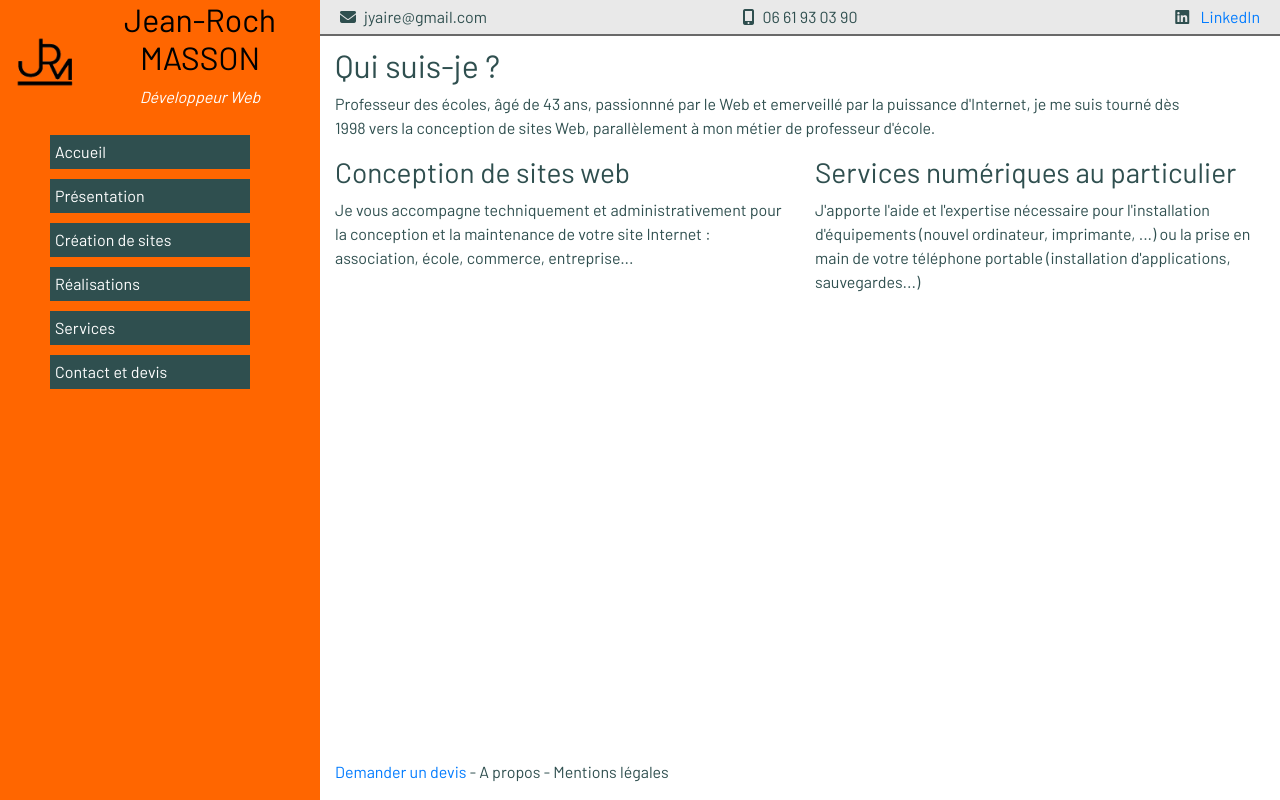
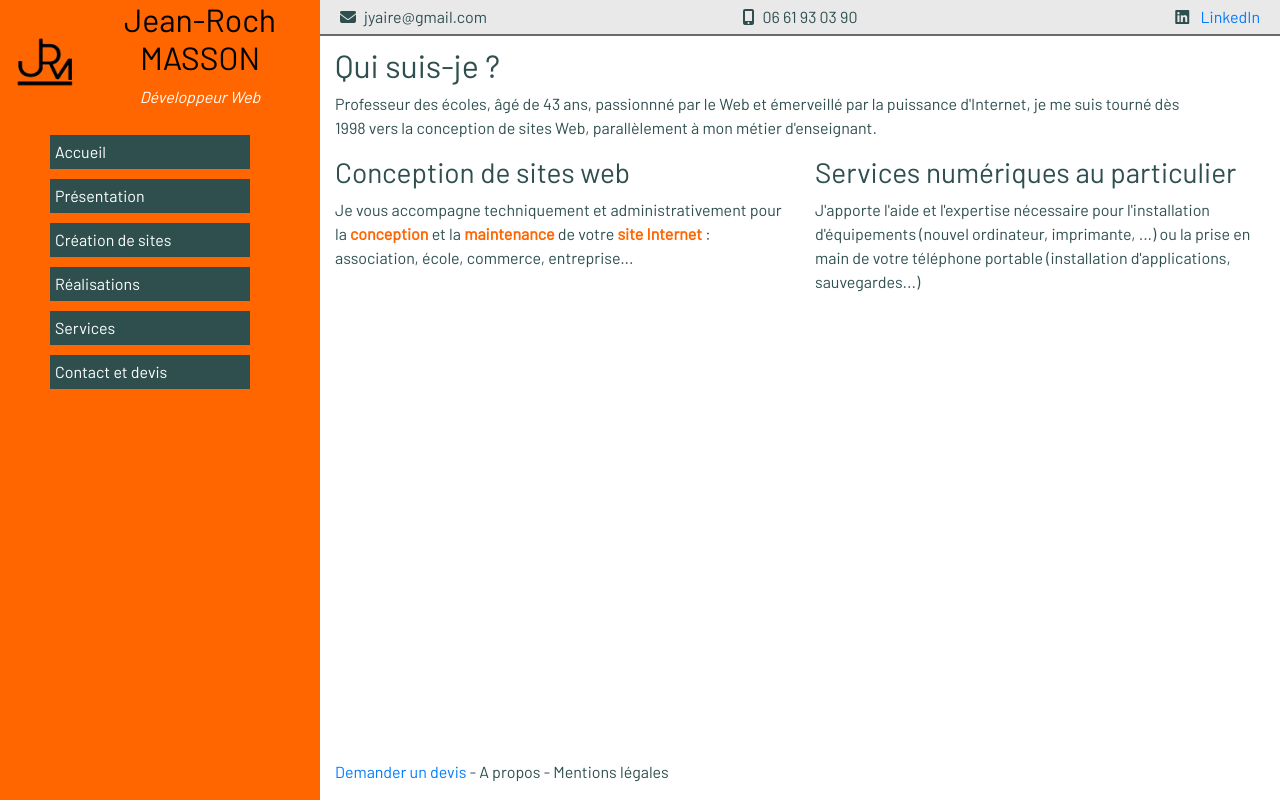
Before and after one commit to jyaire/jyaire, an Angular app: page / in a window 1280 px wide. Built offline with nearby package versions, Linux system fonts and the light colour scheme.

Commit message:
Adding _var.scss and global style

```diff
--- /dev/null
+++ b/src/_var.scss
@@ -0,0 +1 @@
+$main-color: #FF6600;
--- a/src/app/app.component.scss
+++ b/src/app/app.component.scss
@@ -1,4 +1,4 @@
-$main-color: #FF6600;
+@import '../var';
 
 .main {
     font-family: 'Barlow', sans-serif;
@@ -13,8 +13,3 @@ $main-color: #FF6600;
 .home {
     color: darkslategray;
 }
-
-.bold {
-    font-weight: 900;
-    color: $main-color;
-}
--- a/src/app/home/home.component.html
+++ b/src/app/home/home.component.html
@@ -1,17 +1,19 @@
 <div class="row">
     <div class="col-11">
         <h2>Qui suis-je ?</h2>
-        <p>Professeur des écoles, âgé de 43 ans, passionnné par le Web et emerveillé par la puissance d'Internet,
+        <p>Professeur des écoles, âgé de 43 ans, passionnné par le Web et émerveillé par la puissance d'Internet,
             je me suis tourné dès 1998 vers la conception de sites Web,
-        parallèlement à mon métier de professeur d'école.</p>
+        parallèlement à mon métier d'enseignant.</p>
     </div>
     <div class="col-12">
         <div class="row">
             <div class="col-6">
                 <h3>Conception de sites web</h3>
                 <p>
-                    Je vous accompagne techniquement et administrativement pour la conception et la maintenance
-                    de votre site Internet : association, école, commerce, entreprise...
+                    Je vous accompagne techniquement et administrativement pour la
+                    <span class="boldColor">conception</span>
+                    et la <span class="boldColor">maintenance</span>
+                    de votre <span class="boldColor">site Internet</span> : association, école, commerce, entreprise...
                 </p>
             </div>
             <div class="col-6">
--- a/src/styles.scss
+++ b/src/styles.scss
@@ -1 +1,6 @@
-/* You can add global styles to this file, and also import other style files */
+@import 'var.scss';
+
+.boldColor {
+    font-weight: 900;
+    color: $main-color;
+}
```
